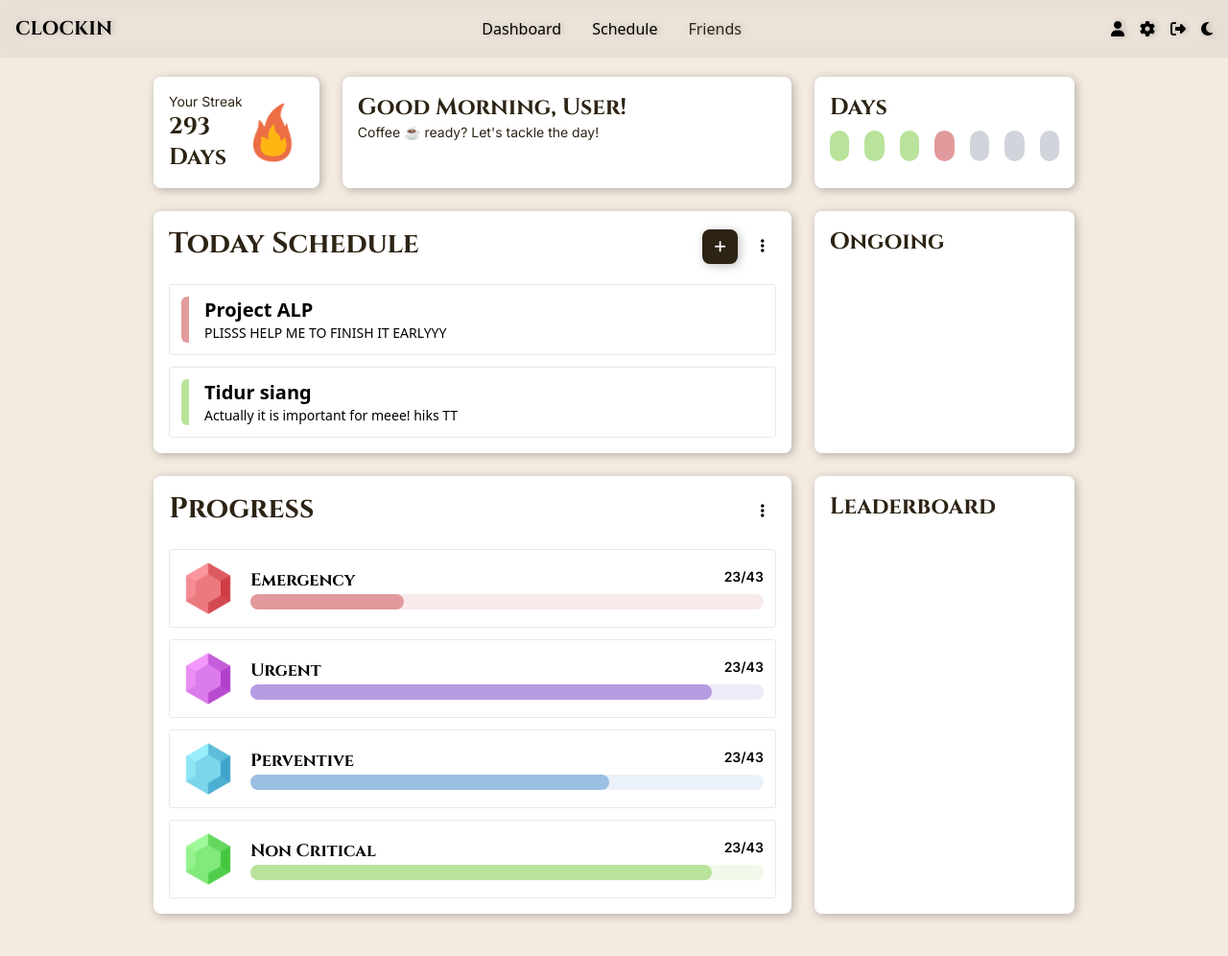
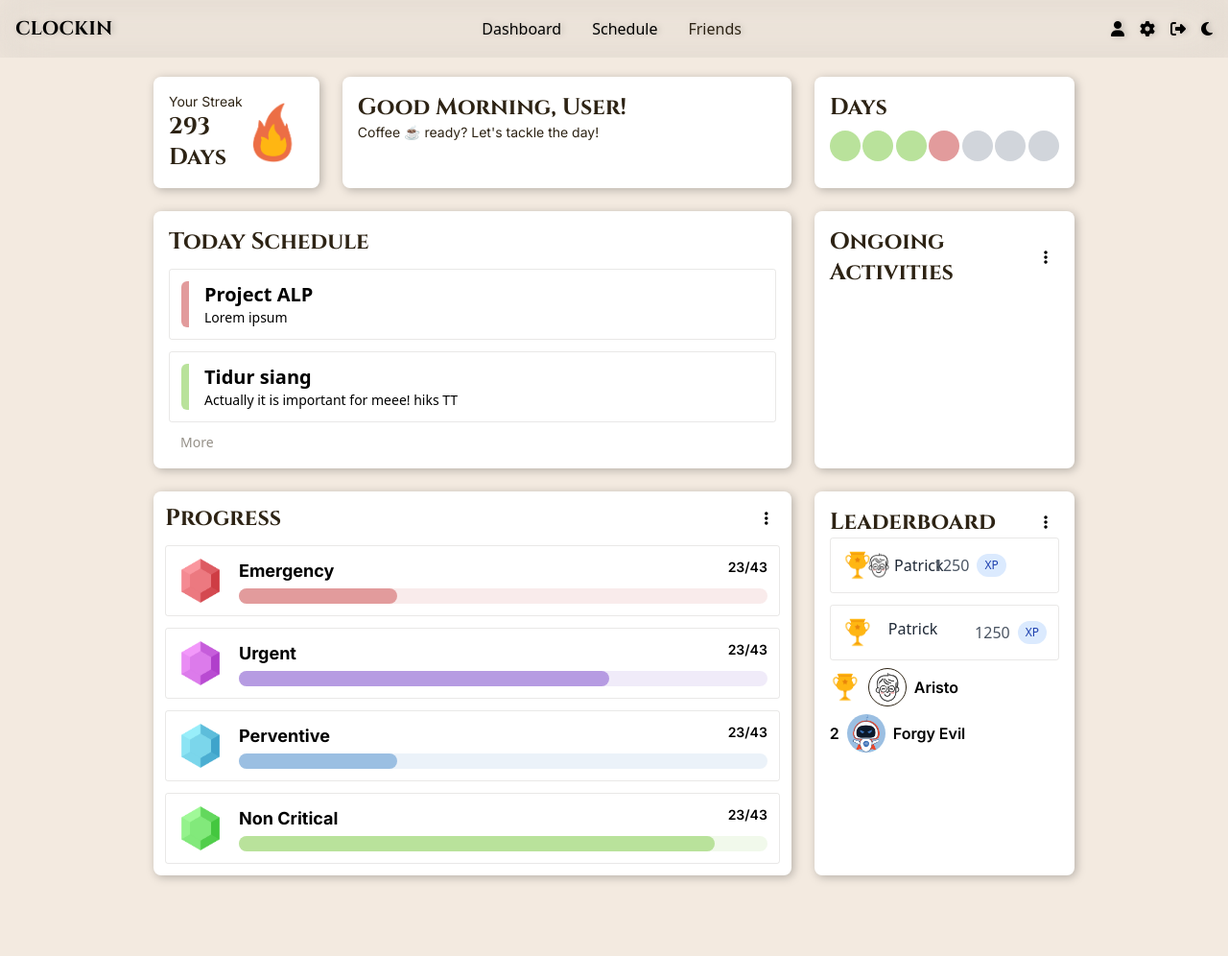
Before and after one commit to 1nnocentia/timeproductivityweb, a website: page public/index.html in a window 1280 px wide. Shown: the whole page at 96% size. After the commit the page ends 960 px from the top, so only its background shows below. Drawn offline with nearby package versions, Linux system fonts and the light colour scheme.

Commit message:
modified file

```diff
--- a/public/index.html
+++ b/public/index.html
@@ -76,12 +76,12 @@
         </div>
     </header>
 
-    <div class="flex flex-col mx-24 gap-6 mb-12">
+    <div class="flex flex-col lg:mx-24 gap-6 mb-12">
 
-        <section class="pt-20 mx-16">
-            <div class="grid lg:grid-cols-10 grid-cols-1 gap-6">
+        <section class="pt-20 mx-3 lg:mx-16">
+            <div class="grid lg:grid-cols-10 grid-cols-1 space-y-4 lg:space-y-0 lg:gap-6">
                 <!-- STREAK -->
-                <div class="flex justify-between p-4 bg-secondary rounded-lg drop-shadow-default items-center col-span-2">
+                <div class="flex justify-between p-4 bg-secondary rounded-lg drop-shadow-default items-center cols-span-10 lg:col-span-2">
                     <div class="flex flex-col">
                         <span class="text-accent font-body text-sm ">Your Streak</span>
                         <span class="text-accent font-heading text-2xl font-black">293 Days</span>
@@ -97,7 +97,7 @@
 
                 <div class="p-4 bg-secondary rounded-lg drop-shadow-default col-span-3">
                     <span class="text-accent font-heading text-2xl font-black">Days</span>
-                    <div class="flex gap-4 mt-2">
+                    <div class="flex justify-between mt-2">
                         <div class="w-8 h-8 bg-accent_green rounded-full"></div>
                         <div class="w-8 h-8 bg-accent_green rounded-full"></div>
                         <div class="w-8 h-8 bg-accent_green rounded-full"></div>
@@ -111,38 +111,36 @@
             </div>
         </section>
 
-        <section class="mx-16">
-            <div class="grid lg:grid-cols-10 grid-cols-1 gap-6">
+        <section class="mx-3 lg:mx-16">
+            <div class="grid lg:grid-cols-10 grid-cols-1 space-y-4 lg:space-y-0 lg:gap-6">
                 <!-- TODAY SCHEDULE -->
-                <div class="flex flex-col p-4 bg-secondary rounded-lg drop-shadow-default col-span-7">
-                    <div class="flex justify-between">
-                        <span class="text-accent font-heading text-3xl font-black">Today Schedule</span>
+                <div class="flex flex-col p-4 bg-secondary rounded-lg drop-shadow-default lg:col-span-7 col-span-10">
+                    <div class="flex justify-between items-center">
+                        <span class="text-accent font-heading text-2xl font-black">Today Schedule</span>
 
                         <div class="space-x-2">
 
-                            <button id="openPopup" class="py-2 px-3 bg-accent text-secondary text-sm font-semibold rounded-lg drop-shadow-default">
+                            <!-- <button id="openPopup" class="py-2 px-3 bg-accent text-secondary text-sm font-semibold rounded-lg drop-shadow-default">
                                 <i class="fa-solid fa-plus"></i>
-                            </button>
+                            </button> -->
 
-                            <button class="py-2 px-3 ">
+                            <!-- <button class="px-3 ">
                                 <i class="fa-solid fa-ellipsis-vertical"></i>
-                            </button>
-
-
+                            </button> -->
 
                         </div>
                     </div>
 
-                    <div class="mt-5">
+                    <div class="mt-3">
                         <div class="space-y-3">
                             <div class="bg-accent-950 flex border-[1px] p-3 rounded-[3px] border-accent/10">
                                 <div class="w-2 h-full min-h-[3rem] bg-accent_red rounded-l-md mr-4"></div>
 
                                 <div>
-                                    <span class="font-bold text-xl">
+                                    <span class="font-bold lg:text-xl text-lg">
                                     Project ALP
                                     </span>
-                                    <p class="text-sm">PLISSS HELP ME TO FINISH IT EARLYYY</p>
+                                    <p class="lg:text-sm text-[12px]">Lorem ipsum</p>
                                 </div>
 
                             </div>
@@ -151,54 +149,67 @@
                                 <div class="w-2 h-full min-h-[3rem] bg-accent_green rounded-l-md mr-4"></div>
 
                                 <div>
-                                    <span class="font-bold text-xl">
+                                    <span class="font-bold lg:text-xl text-lg">
                                     Tidur siang
                                     </span>
-                                    <p class="text-sm">Actually it is important for meee! hiks TT</p>
+                                    <p class="lg:text-sm text-[12px]">Actually it is important for meee! hiks TT</p>
                                 </div>
 
                             </div>
                         </div>
                     </div>
 
+                    <div class="">
+                        <button class="mt-2 mx-3">
+                            <a class="text-accent/50 hover:text-accent/80 text-sm" href="#">More</a>
+                        </button>
+                    </div>
+
 
                 </div>
 
                 <div class="p-4 bg-secondary rounded-lg drop-shadow-default col-span-3">
-                    <span class="text-accent font-heading text-2xl font-black">Ongoing</span>
+                    <div class="flex justify-between items-center">
+                        <span class="text-accent font-heading text-2xl  font-black">Ongoing Activities</span>
+                        <button class=" px-3 ">
+                            <i class="fa-solid fa-ellipsis-vertical"></i>
+                        </button>
+                    </div>
+
                 </div>
 
             </div>
         </section>
 
         <!-- PROGRESS & LEADERBOARD -->
-        <section class="mx-16">
-            <div class="grid lg:grid-cols-10 grid-cols-1 gap-6">
+        <section class="mx-3 lg:mx-16">
+            <div class="grid lg:grid-cols-10 grid-cols-1 space-y-4 lg:space-y-0 lg:gap-6">
                 <!-- PROGRESS -->
-                <div class="flex flex-col p-4 bg-secondary rounded-lg drop-shadow-default col-span-7">
-                    <div class="flex justify-between">
-                        <span class="text-accent font-heading text-3xl font-black">Progress</span>
+                <div class="flex flex-col p-3 bg-secondary rounded-lg drop-shadow-default lg:col-span-7 col-span-10">
 
-                        <button class="py-2 px-3 ">
+                    <div class="flex justify-between items-center">
+                        <span class="text-accent font-heading text-2xl font-black">Progress</span>
+
+                        <button class="px-3">
                             <i class="fa-solid fa-ellipsis-vertical"></i>
                         </button>
                     </div>
 
-                    <div class="mt-5 space-y-3">
+                    <div class="mt-3 space-y-3">
 
                         <div class="flex justify-between bg-accent-950 border-[1px] p-3 rounded-[3px] border-accent/10">
                             <div class="flex justify-between items-center w-full space-x-4">
-                                <img class="w-14 h-14" src="/assets/Aset_Aplikasi_Emergency.png" alt="">
+                                <img class="w-10 h-10 lg:w-12 lg:h-12" src="/assets/Aset_Aplikasi_Emergency.png" alt="">
                                 <div class="flex flex-col w-full">
-                                    <div class="flex justify-between">
-                                        <span class="font-bold font-heading text-lg">
+                                    <div class="flex justify-between  mb-1">
+                                        <span class="font-bold font-body lg:text-lg text-sm">
                                             Emergency
                                         </span>
-                                        <span class="font-semibold font-body text-sm">23/43</span>
+                                        <span class="font-semibold font-body lg:text-sm text-xs">23/43</span>
                                     </div>
 
-                                    <div class="w-full bg-accent_red/20 rounded-full h-4">
-                                        <div class="bg-accent_red h-4 rounded-full" style="width: 30%"></div>
+                                    <div class="w-full bg-accent_red/20 rounded-full lg:h-4 h-3">
+                                        <div class="bg-accent_red lg:h-4 h-3 rounded-full" style="width: 30%"></div>
                                     </div>
                                 </div>
                             </div>
@@ -206,17 +217,17 @@
 
                         <div class="flex justify-between bg-accent-950 border-[1px] p-3 rounded-[3px] border-accent/10">
                             <div class="flex justify-between items-center w-full space-x-4">
-                                <img class="w-14 h-14" src="/assets/Aset_Aplikasi_Urgent.png" alt="">
+                                <img class="w-10 h-10 lg:w-12 lg:h-12" src="/assets/Aset_Aplikasi_Urgent.png" alt="">
                                 <div class="flex flex-col w-full">
-                                    <div class="flex justify-between">
-                                        <span class="font-bold font-heading text-lg">
+                                    <div class="flex justify-between  mb-1">
+                                        <span class="font-bold font-body lg:text-lg text-sm">
                                             Urgent
                                         </span>
-                                        <span class="font-semibold font-body text-sm">23/43</span>
+                                        <span class="font-semibold font-body lg:text-sm text-xs">23/43</span>
                                     </div>
 
-                                    <div class="w-full bg-accent_purple/20 rounded-full h-4">
-                                        <div class="bg-accent_purple h-4 rounded-full" style="width: 90%"></div>
+                                    <div class="w-full bg-accent_purple/20 rounded-full lg:h-4 h-3">
+                                        <div class="bg-accent_purple lg:h-4 h-3 rounded-full" style="width: 70%"></div>
                                     </div>
                                 </div>
                             </div>
@@ -224,17 +235,17 @@
 
                         <div class="flex justify-between bg-accent-950 border-[1px] p-3 rounded-[3px] border-accent/10">
                             <div class="flex justify-between items-center w-full space-x-4">
-                                <img class="w-14 h-14" src="/assets/Aset_Aplikasi_Perventive.png" alt="">
+                                <img class="w-10 h-10 lg:w-12 lg:h-12" src="/assets/Aset_Aplikasi_Perventive.png" alt="">
                                 <div class="flex flex-col w-full">
-                                    <div class="flex justify-between">
-                                        <span class="font-bold font-heading text-lg">
+                                    <div class="flex justify-between  mb-1">
+                                        <span class="font-bold font-body lg:text-lg text-sm">
                                             Perventive
                                         </span>
-                                        <span class="font-semibold font-body text-sm">23/43</span>
+                                        <span class="font-semibold font-body lg:text-sm text-xs">23/43</span>
                                     </div>
 
-                                    <div class="w-full bg-accent_blue/20 rounded-full h-4">
-                                        <div class="bg-accent_blue h-4 rounded-full" style="width: 70%"></div>
+                                    <div class="w-full bg-accent_blue/20 rounded-full lg:h-4 h-3">
+                                        <div class="bg-accent_blue lg:h-4 h-3 rounded-full" style="width: 30%"></div>
                                     </div>
                                 </div>
                             </div>
@@ -242,17 +253,17 @@
 
                         <div class="flex justify-between bg-accent-950 border-[1px] p-3 rounded-[3px] border-accent/10">
                             <div class="flex justify-between items-center w-full space-x-4">
-                                <img class="w-14 h-14" src="/assets/Aset_Aplikasi_Non_critical.png" alt="">
+                                <img class="w-10 h-10 lg:w-12 lg:h-12" src="/assets/Aset_Aplikasi_Non_critical.png" alt="">
                                 <div class="flex flex-col w-full">
-                                    <div class="flex justify-between">
-                                        <span class="font-bold font-heading text-lg">
+                                    <div class="flex justify-between  mb-1">
+                                        <span class="font-bold font-body lg:text-lg text-sm">
                                             Non Critical
                                         </span>
-                                        <span class="font-semibold font-body text-sm">23/43</span>
+                                        <span class="font-semibold font-body lg:text-sm text-xs">23/43</span>
                                     </div>
 
-                                    <div class="w-full bg-accent_green/20 rounded-full h-4">
-                                        <div class="bg-accent_green h-4 rounded-full" style="width: 90%"></div>
+                                    <div class="w-full bg-accent_green/20 rounded-full lg:h-4 h-3">
+                                        <div class="bg-accent_green lg:h-4 h-3 rounded-full" style="width: 90%"></div>
                                     </div>
                                 </div>
                             </div>
@@ -260,32 +271,112 @@
 
                     </div>
 
+                </div>
+
+                <!-- Leaderboard -->
+                <div class="p-4 bg-secondary rounded-lg drop-shadow-default col-span-3">
+                    <div class="flex justify-between items-center">
+                        <span class="text-accent font-heading text-2xl  font-black">Leaderboard</span>
+                        <button class="px-3 ">
+                            <i class="fa-solid fa-ellipsis-vertical"></i>
+                        </button>
+                    </div>
+
+                    <div class="space-y-3">
+                        <div class="bg-accent-950 flex border-[1px] p-3 rounded-[3px] border-accent/10">
+                            <div class="flex-shrink-0 w-8 h-8 rounded-full  flex items-center justify-center mr-4">
+                                <img src="/assets/Aset_Aplikasi_juara.png" alt="">
+                            </div>
+                            <div class="flex-shrink-0 w-8 h-8 rounded-full  flex items-center justify-center mr-4">
+                                <img src="/assets/Aset_Aplikasi_Personal_4.png" alt="">
+                                <h3 class="font-medium text-gray-800">Patrick</h3>
+                            </div>
+                            <div class="flex items-center">
+                                <span class="text-gray-600 mr-2">1250</span>
+                                <span class="text-xs bg-blue-100 text-blue-800 px-2 py-1 rounded-full">XP</span>
+                            </div>
+                        </div>
 
 
-                </div>
+                        <div class="bg-accent-950 flex border-[1px] p-3 rounded-[3px] border-accent/10">
+                            <div class="flex-shrink-0 w-8 h-8 rounded-full  flex items-center justify-center mr-4">
+                                <img src="/assets/Aset_Aplikasi_juara.png" alt="">
+                            </div>
+                            <div class="flex-grow">
+                                <h3 class="font-medium text-gray-800">Patrick</h3>
+                            </div>
+                            <div class="flex items-center">
+                                <span class="text-gray-600 mr-2">1250</span>
+                                <span class="text-xs bg-blue-100 text-blue-800 px-2 py-1 rounded-full">XP</span>
+                            </div>
+                        </div>
+                    </div>
 
-                <div class="p-4 bg-secondary rounded-lg drop-shadow-default col-span-3">
-                    <span class="text-accent font-heading text-2xl font-black">Leaderboard</span>
+
+
+                    <div class="flex flex-col my-2 gap-2">
+                        <div class="flex items-center space-x-2">
+                            <img class="h-8 w-8 rounded-full" src="/assets/Aset_Aplikasi_juara.png" alt="">
+                            <img class="h-10 w-10 rounded-full object-cover border border-accent" src="/assets/Aset_Aplikasi_Personal_4.png" alt="">
+                            <span class="font-body font-semibold">Aristo</span>
+                        </div>
+
+                        <div class="flex items-center space-x-2">
+                            <span class="font-body font-semibold">2</span>
+                            <img class="h-10 w-10 rounded-full object-cover" src="/assets/Aset_Aplikasi_forgy.png" alt="">
+                            <span class="font-body font-semibold">Forgy Evil</span>
+                        </div>
+
+                    </div>
+
                 </div>
 
             </div>
         </section>
 
-
     </div>
 
     <!-- POP UP ADD NEW FILE -->
-    <div id="popupOverlay" class="fixed inset-0 bg-black bg-opacity-50 hidden z-50">
+    <div id="popupOverlay" class="fixed inset-0 bg-accent bg-opacity-20 hidden z-50">
         <div class="flex items-center justify-center min-h-full">
             <!-- Kotak Popup -->
-            <div class="bg-white rounded-lg p-6 max-w-sm w-full mx-4">
-                <h3 class="text-xl font-bold mb-4">Hi, User!</h3>
-                <p class="mb-4">Ini adalah konten popup sederhana. Anda bisa menambahkan teks, form, atau elemen lain di sini.</p>
+            <div class="bg-white rounded-lg p-6 max-w-sm w-full mx-4 mb-4">
+                <div class="flex justify-between items-center">
 
-                <!-- Tombol Tutup -->
-                <button id="closePopup" class="bg-accent_red hover:bg-red-600 text-white font-bold py-2 px-4 rounded">
-                    Cancel
-                </button>
+                    <span class="text-accent font-heading text-2xl font-black">Hello, User!</span>
+
+                    <button id="closePopup">
+                        <i class="fa-solid fa-xmark"></i>
+                    </button>
+
+                </div>
+
+                <div class="py-2 space-y-2">
+                    <!-- title -->
+                    <input class="w-full px-4 py-3 border border-accent/10 rounded-[3px] focus:outline-none focus:ring-1 focus:ring-accent" type="text" id="title" name="title" placeholder="Title">
+
+                    <!-- Date -->
+                    <input class="w-full px-4 py-3 border border-accent/10 rounded-[3px] focus:outline-none focus:ring-1 focus:ring-accent" type="date" id="date" name="date" >
+
+                    <!-- Sliding -->
+                    <div class="w-full">
+                        <label for="priority" class="block text-sm font-medium text-gray-700 mb-2">Priority</label>
+                        <input type="range" id="priority" min="0" max="3" step="1" value="1"
+                            class="w-full accent-red-500"
+                            onchange="updatePriorityLabel(this.value)">
+
+                        <div class="flex justify-between text-sm mt-2 font-semibold">
+                            <span class="text-red-500 flex items-center gap-1"><img src="/assets/Aset_Aplikasi_Non_critical.png" class="w-4 h-4">Non Critical</span>
+                            <span class="text-yellow-500 flex items-center gap-1"><img src="/icons/mid.png" class="w-4 h-4"> Mid</span>
+                            <span class="text-green-500 flex items-center gap-1"><img src="/icons/low.png" class="w-4 h-4"> Low</span>
+                        </div>
+                    </div>
+
+                    <p id="priorityValue" class="mt-2 font-bold text-center"></p>
+
+                </div>
+
+
 
                 <!-- <button id="closePopup" class="bg-accent_blue hover:bg-blue-600 text-white font-bold py-2 px-4 rounded">
                     Submit
```
Also changed, not shown: public/script.js (+9 -0 lines), assets/Aset_Aplikasi_Gem_Gray.png (added), assets/Aset_Aplikasi_Personal-1.png (deleted), assets/Aset_Aplikasi_Personal-2.png (deleted), assets/Aset_Aplikasi_Personal_1.png (added), assets/Aset_Aplikasi_Personal_2.png (added), assets/Aset_Aplikasi_Personal_3.png (added), assets/Aset_Aplikasi_Personal_4.png (added), assets/Aset_Aplikasi_Personal_5.png (added), assets/Aset_Aplikasi_Personal_6.png (added), assets/Aset_Aplikasi_forgy.png (added), assets/Aset_Aplikasi_juara.png (added), public/build/tailwind.css, 1 other file.
